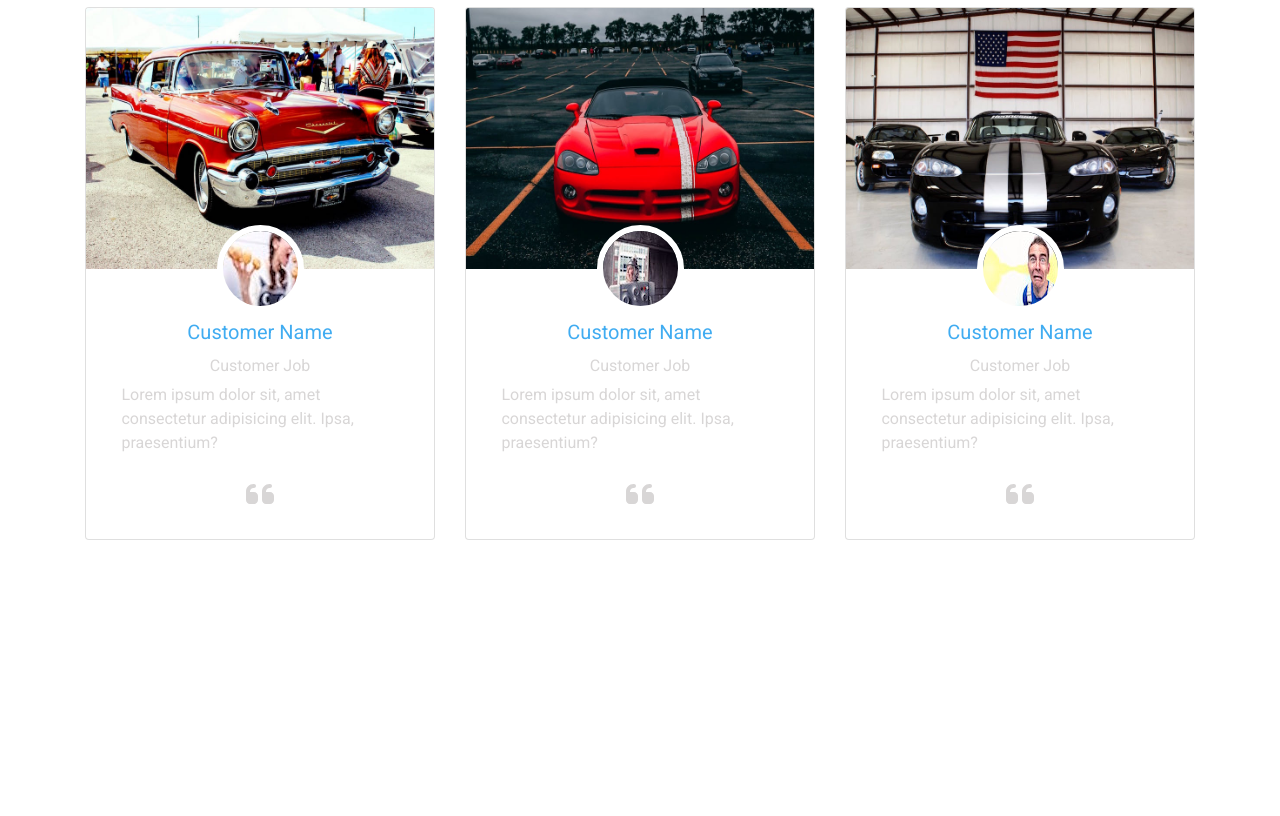
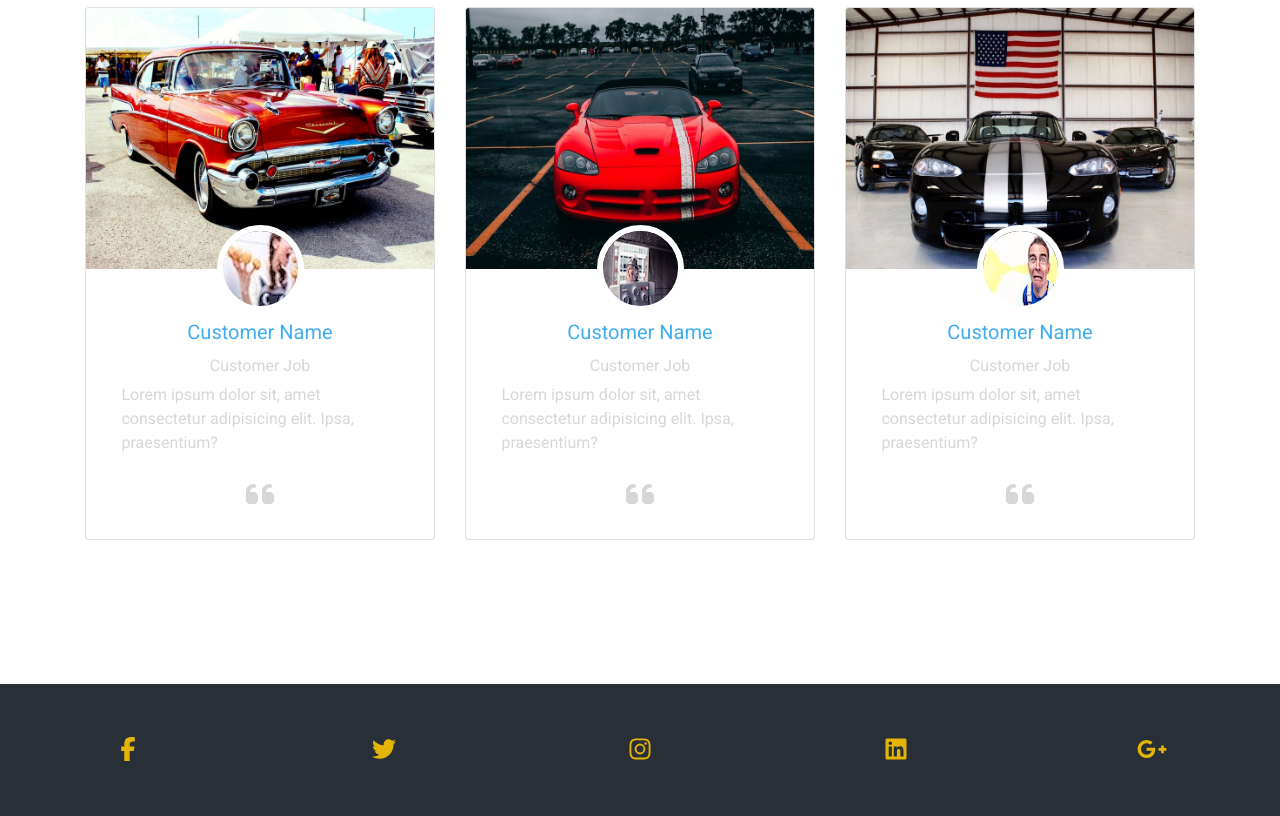
Before and after one commit to thomasfregene/car-dealership-app, a plain HTML site: page index.html in a window 1280 px wide. Shown: the part 5451-6267 px from the top of the page. Before the commit the page ends 6135 px from the top, so only its background shows below. Drawn offline with Linux system fonts and the light colour scheme.

Commit message:
added footer section

```diff
--- a/index.html
+++ b/index.html
@@ -649,6 +649,26 @@
     </div>
   </section>
   <!--end of  quotes section -->
+  <!-- footer  -->
+  <footer class="footer py-5">
+      <div class="footer-icons d-flex justify-content-around">
+          <a href="#" class="footer-icon">
+              <i class="fab fa-facebook-f"></i>
+          </a>
+          <a href="#" class="footer-icon">
+              <i class="fab fa-twitter"></i>
+          </a>
+          <a href="#" class="footer-icon">
+              <i class="fab fa-instagram"></i>
+          </a>
+          <a href="#" class="footer-icon">
+              <i class="fab fa-linkedin"></i>
+          </a>
+          <a href="#" class="footer-icon">
+              <i class="fab fa-google-plus-g"></i>
+          </a>
+      </div>
+  </footer>
 
 
 
```
